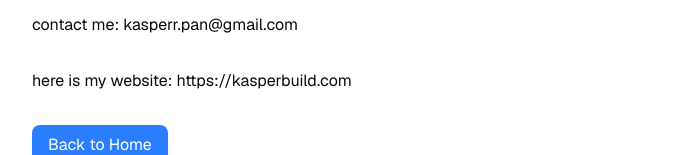
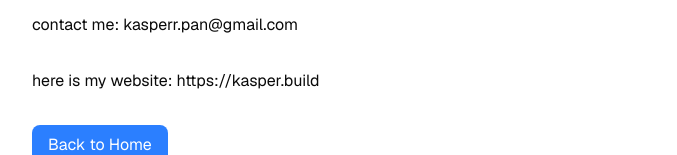
Before and after one commit to kaskaspan/website, a Next.js app: page /about in a window 1280 px wide. Shown: the part 413-568 px from the top of the page, without its empty margins (272-949 px from the left). Built offline with nearby package versions, Linux system fonts and the light colour scheme.

Commit message:
bug change

```diff
--- a/app/about/page.tsx
+++ b/app/about/page.tsx
@@ -14,7 +14,7 @@ export default function About() {
         </div>
         <p> contact me: kasperr.pan@gmail.com</p>
         <p>
-          here is my website: <Link href="/">https://kasperbuild.com</Link>
+          here is my website: <Link href="/">https://kasper.build</Link>
         </p>
         <Link
           href="/"
--- a/app/page.tsx
+++ b/app/page.tsx
@@ -17,7 +17,7 @@ export function SmoothCursorDemo() {
 
 export function VideoTextDemo() {
   return (
-    <div className="relative h-[200px] w-full overflow-hidden">
+    <div className="relative h-[200px] w-full max-w-4xl overflow-hidden">
       <VideoText src="https://cdn.magicui.design/ocean-small.webm">
         Kasper Pan
       </VideoText>
@@ -50,6 +50,9 @@ export default function Home() {
       <Globe className="absolute inset-0 mx-auto" />
       <main className="flex flex-col gap-[32px] row-start-2 items-center relative z-10">
         <VideoTextDemo />
+        {/* <h2 className="text-4xl font-bold">Kasper Pan</h2> */}
+        {/* <h2 className="text-4xl font-bold">Kasper Pan</h2> */}
+
         <p className="text-lg text-shadow-blue-500">
           I&apos;m building my world.
         </p>
--- a/components/ui/video-text.tsx
+++ b/components/ui/video-text.tsx
@@ -43,7 +43,7 @@ export function VideoText({ children, src, className }: VideoTextProps) {
         playsInline
         className="absolute inset-0 w-full h-full object-cover"
       />
-      <div className="relative z-10 text-6xl font-bold text-white mix-blend-screen">
+      <div className="relative z-10 text-4xl sm:text-6xl font-bold text-white mix-blend-screen whitespace-nowrap">
         {children}
       </div>
     </div>
```
